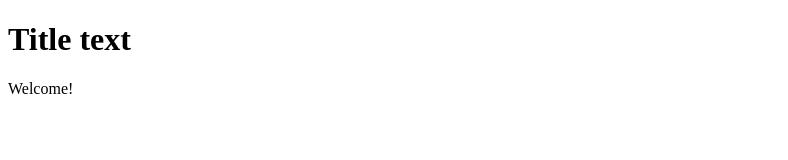
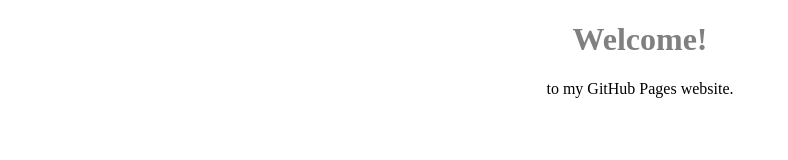
Before and after one commit to ehcrae/ehcrae.github.io, a plain HTML site: page index.html in a window 1280 px wide. Shown: the whole page, without its empty margins (0-788 px from the left). Drawn offline with Linux system fonts and the light colour scheme.

Commit message:
Barebones framework

```diff
--- a/index.css
+++ b/index.css
@@ -1,3 +1,7 @@
+.heading {
+    text-align: center;
+}
+
 h1 {
-    color: blue;
+    color: gray;
 }
--- a/index.html
+++ b/index.html
@@ -1,12 +1,16 @@
 <!DOCTYPE html>
 <html >
-    <header>
-        <title>Ehcrae | GitHub Pages</title>
-        <h1>Title text</h1>
-    </header>
-    <body>
-        <p>
-            Welcome!
-        </p>
-    </body>
+    <head>
+        <meta charset="UTF-8" />
+        <link rel="stylesheet" href="./index.css" />
+        <title>ehcrae | GitHub Pages</title>
+    </head>
+    <div class="heading">
+        <h1>Welcome!</h1>
+        <body>
+            <p>
+                to my GitHub Pages website.
+            </p>
+        </body>
+    </div>
 </html>
```
